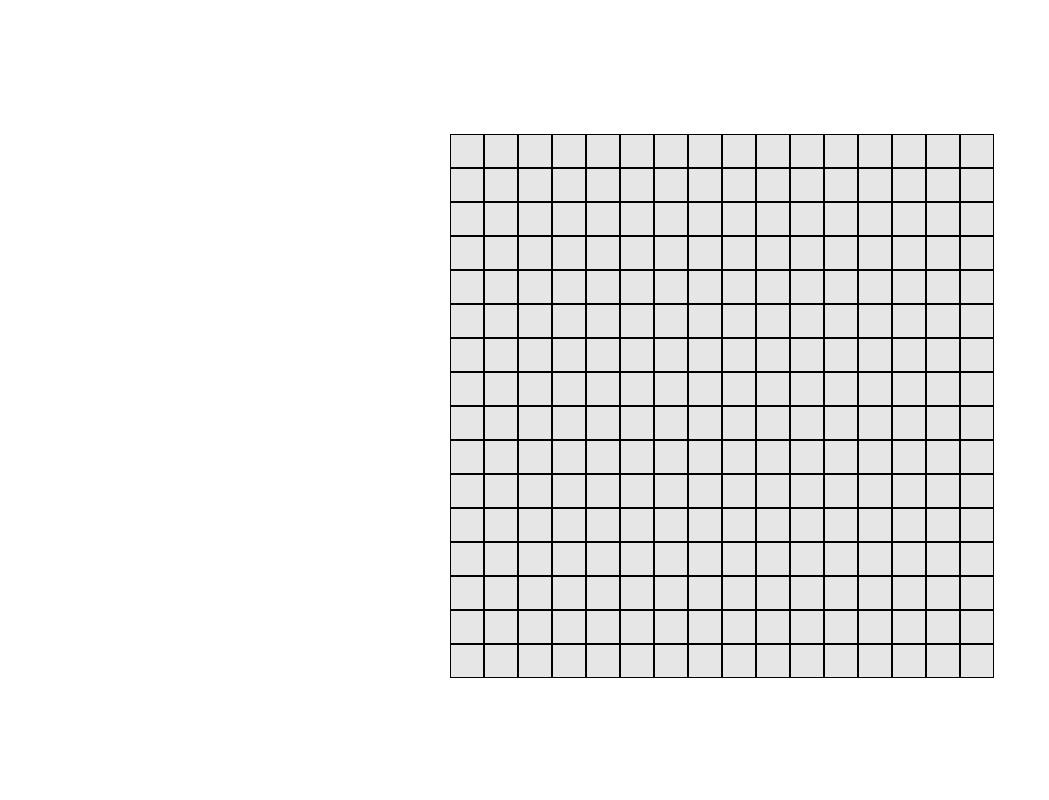
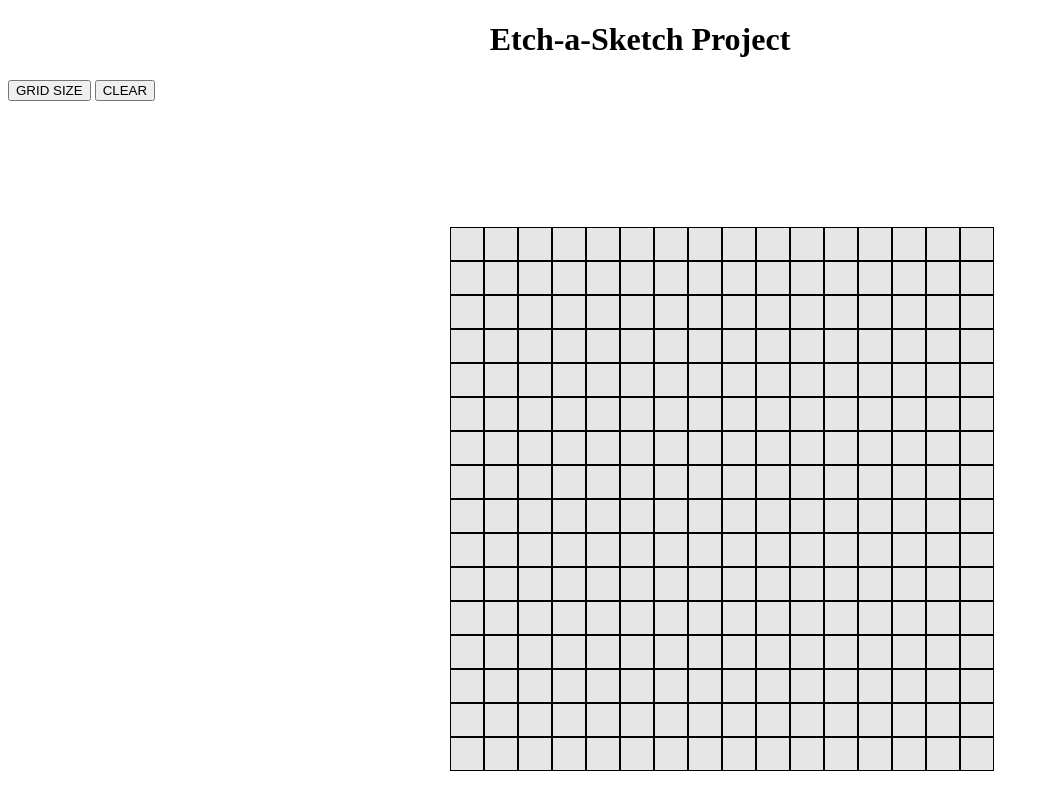
Before and after one commit to joethyr/Etch-a-Sketch-Project, a plain HTML site: page index.html in a window 1280 px wide. Shown: the whole page, without its empty margins (0-1049 px from the left). Drawn offline with nearby package versions, Linux system fonts and the light colour scheme.

Commit message:
added title and buttons. buttons are going to be used to adjust grid size and to clear the grid.

```diff
--- a/index.html
+++ b/index.html
@@ -12,6 +12,11 @@
     ></script>
   </head>
   <body>
+    <h1 class="title">Etch-a-Sketch Project</h1>
+    <div class="buttons">
+      <button id="gridButton">GRID SIZE</button>
+      <button id="clearButton">CLEAR</button>
+    </div>
     <div class="wrapper">
       <div class="container"></div>
       <div id="grid"></div>
--- a/styles.css
+++ b/styles.css
@@ -1,3 +1,9 @@
+.title {
+  text-align: center;
+}
+.buttons {
+}
+
 #grid {
   padding: 10% 35% 0 35%;
   display: grid;
```
